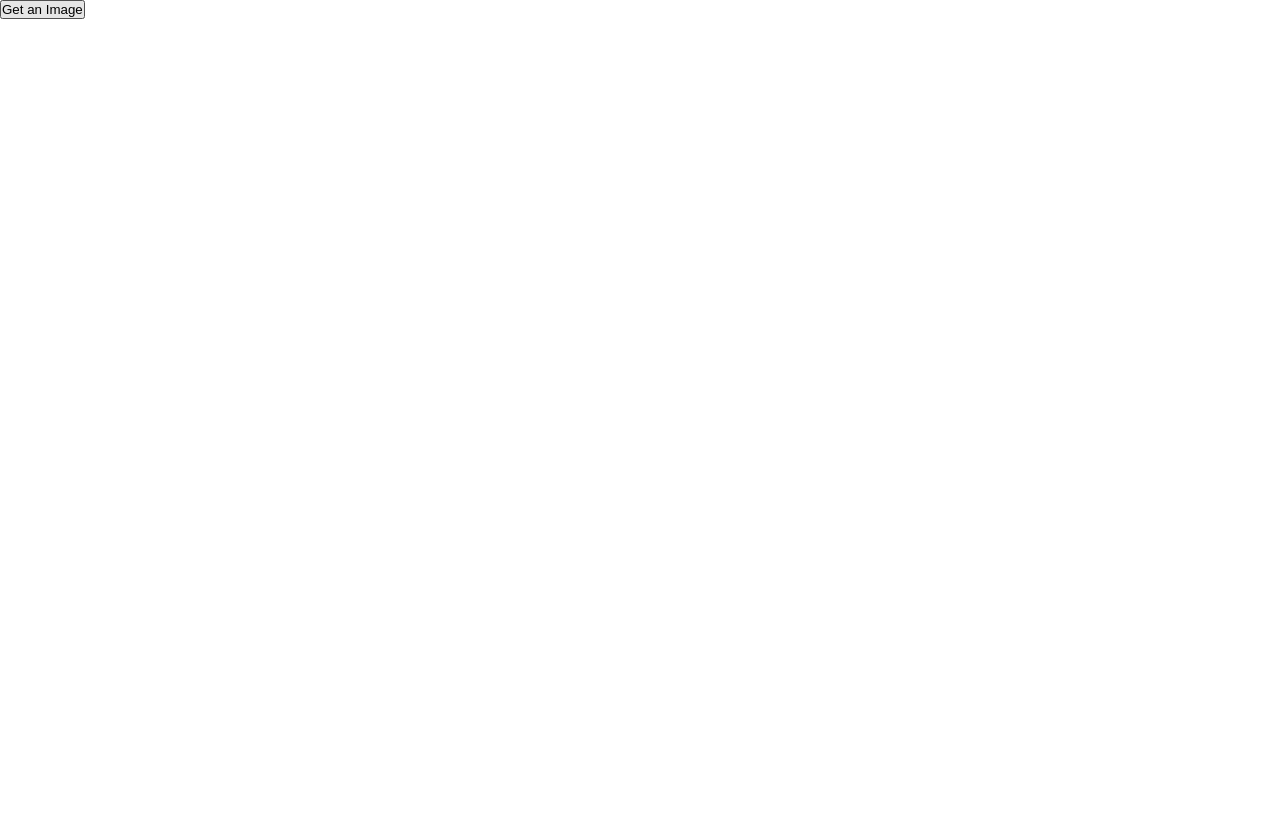
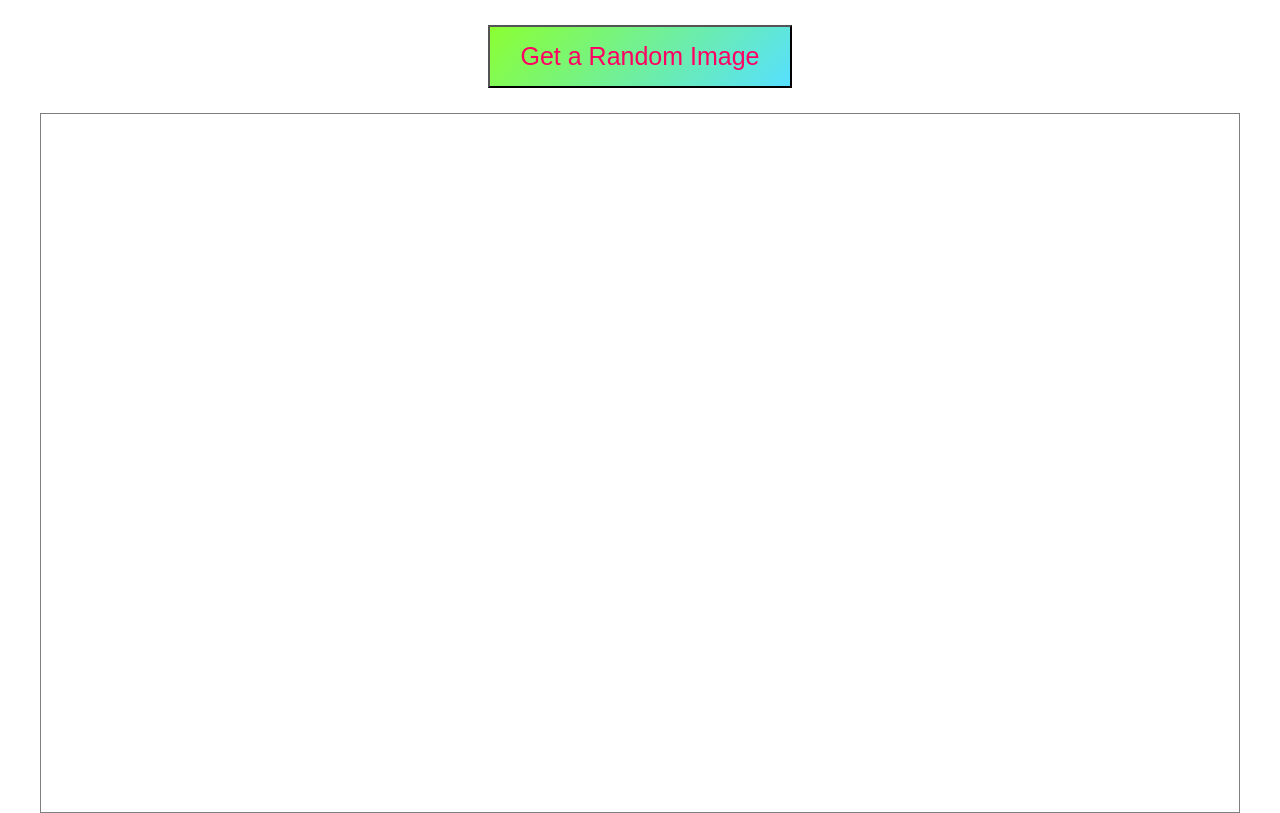
Before and after one commit to ashutosh6120/Image-Gallery, a plain HTML site: page index.html in a window 1280 px wide. Drawn offline with Linux system fonts and the light colour scheme.

Commit message:
style added

```diff
--- a/index.html
+++ b/index.html
@@ -8,7 +8,11 @@
 </head>
 <body>
     <div class="img-button">
-        <button>Get an Image</button>
+        <button>Get a Random Image</button>
+    </div>
+
+    <div class="container">
+        <img class="image">
     </div>
 
     <script src="app.js"></script>
--- a/style.css
+++ b/style.css
@@ -3,4 +3,31 @@
     padding: 0;
     font-family: sans-serif;
     box-sizing: border-box;
+    background-color: rgb(255, 255, 255);
 }
+
+.img-button {
+    display: flex;
+    align-items: center;
+    justify-content: center;
+    padding: 15px;
+    margin: 10px;
+
+}
+
+.img-button button {
+    padding: 15px 30px;
+    font-size: 25px;
+    color: rgb(255, 0, 98);
+    background: linear-gradient(135deg, rgb(139, 255, 50),rgb(86, 224, 255));
+}
+
+.container {
+    width: 1200px;
+    height: 700px;
+    display: flex;
+    align-items: center;
+    justify-content: center;
+    border: 0.5px solid rgb(126, 126, 126);
+    margin: auto;
+}
```
